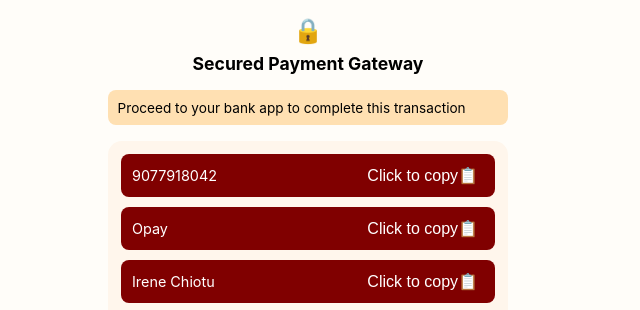
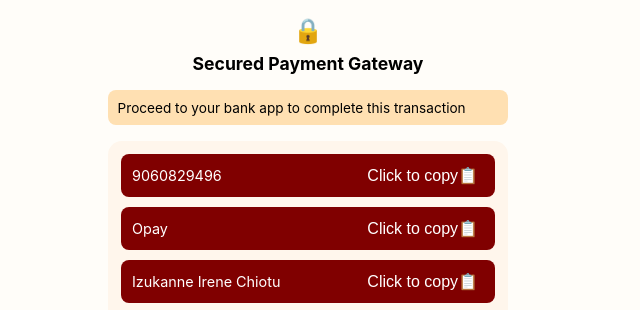
Before and after one commit to AaiJay1/nuviastreaming, a plain HTML site: page gate.html in a window 1280 px wide. Shown: the top 310 px of the page, 332-972 px from the left. Drawn offline with Linux system fonts and the light colour scheme.

Commit message:
Update gate.html

```diff
--- a/gate.html
+++ b/gate.html
@@ -117,21 +117,21 @@
 
     <div class="notice">
       <span>Proceed to your bank app to complete this transaction</span>
-      <button class="info-icon" onclick="copyText('9077918042')" title="Copy Account Number"></button>
+      <button class="info-icon" onclick="copyText('9060829496')" title="Copy Account Number"></button>
     </div>
 
     <div class="section-box">
       <div class="payment-info">
-        <span id="acct-num">9077918042</span>
-        <button class="copy-icon" onclick="copyText('9077918042')" title="Copy Account Number">Click to copy📋</button>
+        <span id="acct-num">9060829496</span>
+        <button class="copy-icon" onclick="copyText('9060829496')" title="Copy Account Number">Click to copy📋</button>
       </div>
       <div class="payment-info">
         <span id="bank-name">Opay</span>
         <button class="copy-icon" onclick="copyText('Opay')" title="Copy Bank">Click to copy📋</button>
       </div>
       <div class="payment-info">
-        <span id="acct-name">Irene Chiotu</span>
-        <button class="copy-icon" onclick="copyText('Irene Chiotu')" title="Copy Name">Click to copy📋</button>
+        <span id="acct-name">Izukanne Irene Chiotu</span>
+        <button class="copy-icon" onclick="copyText('Izukanne Irene Chiotu')" title="Copy Name">Click to copy📋</button>
       </div>
 
       <div class="warning-box">
```
